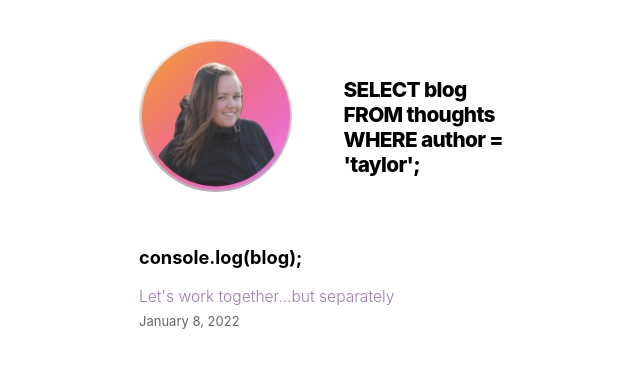
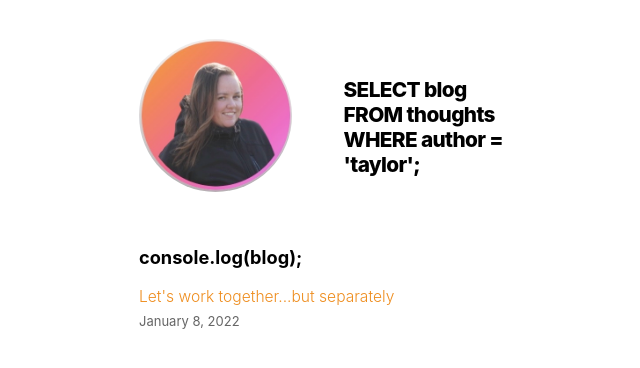
Before and after one commit to taylornoj/nextjs-blog, a Next.js app: page / in a window 1280 px wide. Shown: the top 368 px of the page, without its empty margins (280-920 px from the left). Built offline with nearby package versions, Linux system fonts and the light colour scheme.

Commit message:
updated color of hperlinks

```diff
--- a/styles/global.css
+++ b/styles/global.css
@@ -13,7 +13,7 @@ body {
 }
 
 a {
-  color: #9c7aaa;
+  color: #ee8d1e;
   text-decoration: none;
   /* font-size: medium; */
   font-weight: 300;
```
